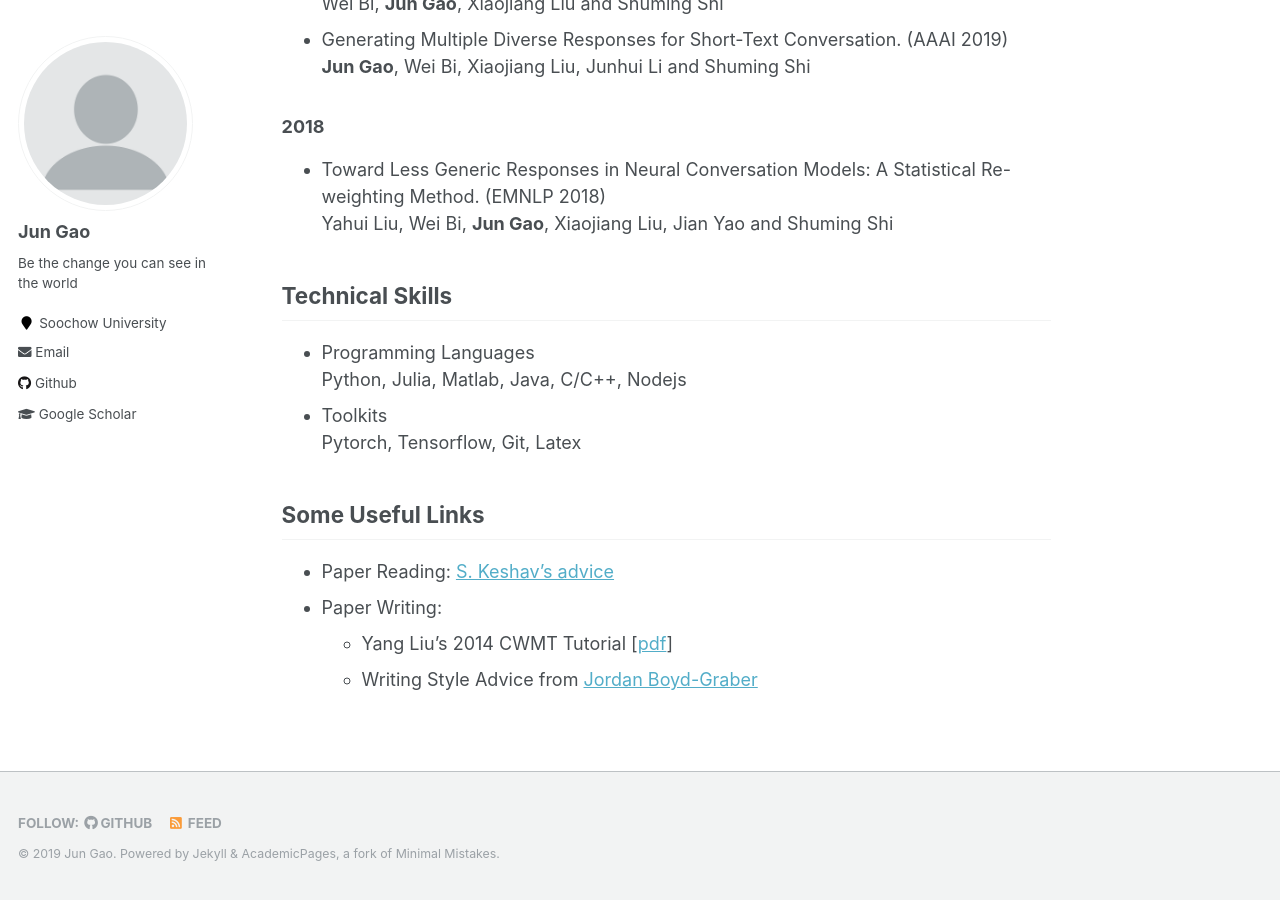
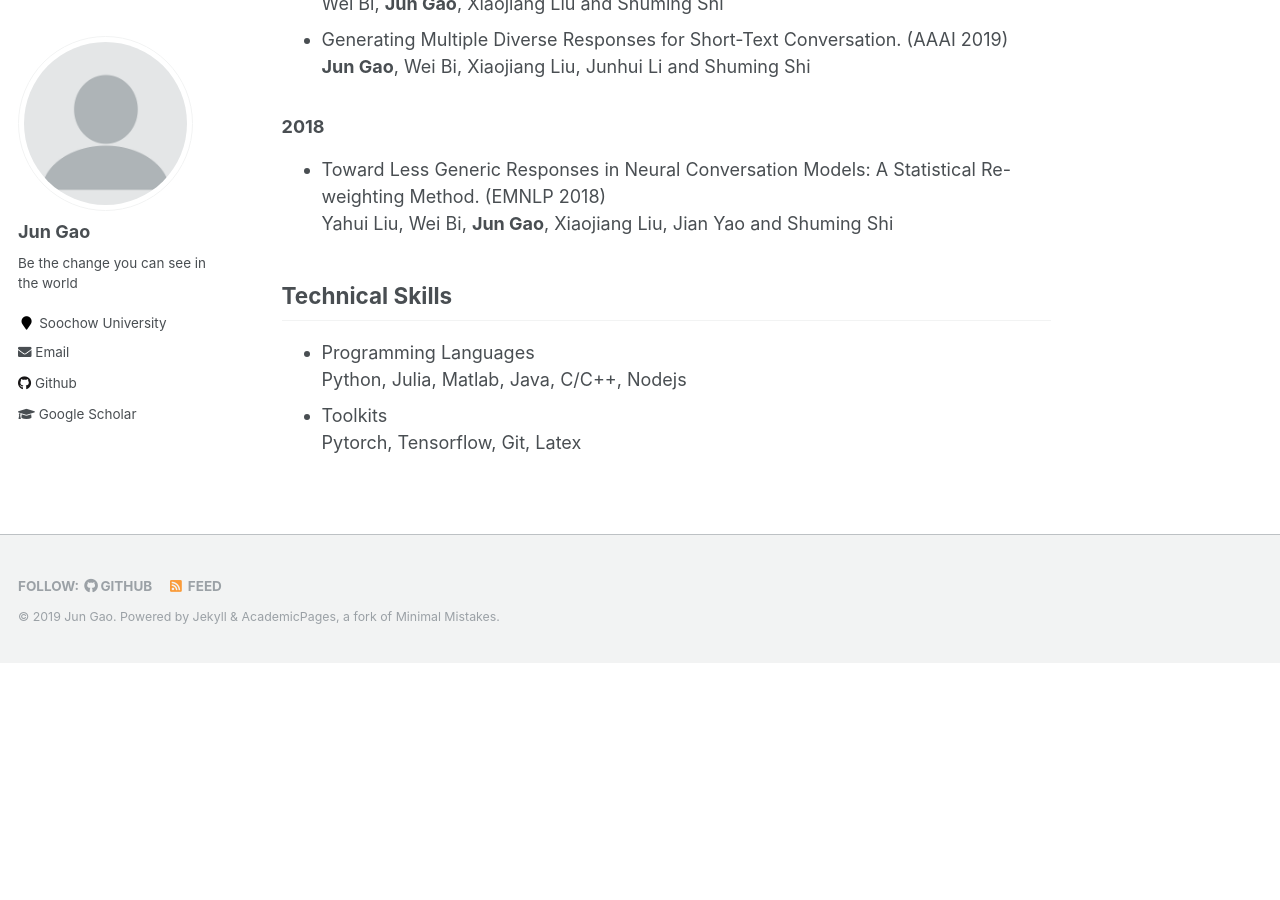
Before and after one commit to gaojun4ever/gaojun4ever.github.io, a Jekyll site: the page built from _pages/about.md, in a window 1280 px wide and 900 px high, scrolled down 1125 px. Built offline with Jekyll 4.4.1, drawn with Linux system fonts in a browser that asks for light colours; after the commit the page ends 1788 px from its top, so only the background shows below that.

Commit message:
Update about.md

```diff
--- a/_pages/about.md
+++ b/_pages/about.md
@@ -45,9 +45,3 @@ I am currently a research intern at Tencent AI Lab. My recent research concentra
   Python, Julia, Matlab, Java, C/C++, Nodejs
 - Toolkits
   Pytorch, Tensorflow, Git, Latex
-
-## Some Useful Links
-- Paper Reading: [S. Keshav’s advice](https://web.stanford.edu/class/ee384m/Handouts/HowtoReadPaper.pdf)
-- Paper Writing:
-  - Yang Liu’s 2014 CWMT Tutorial [[pdf](http://nlp.csai.tsinghua.edu.cn/~ly/talks/cwmt14_tut.pdf)]
-  - Writing Style Advice from [Jordan Boyd-Graber](http://users.umiacs.umd.edu/~jbg/static/style.html)
```
